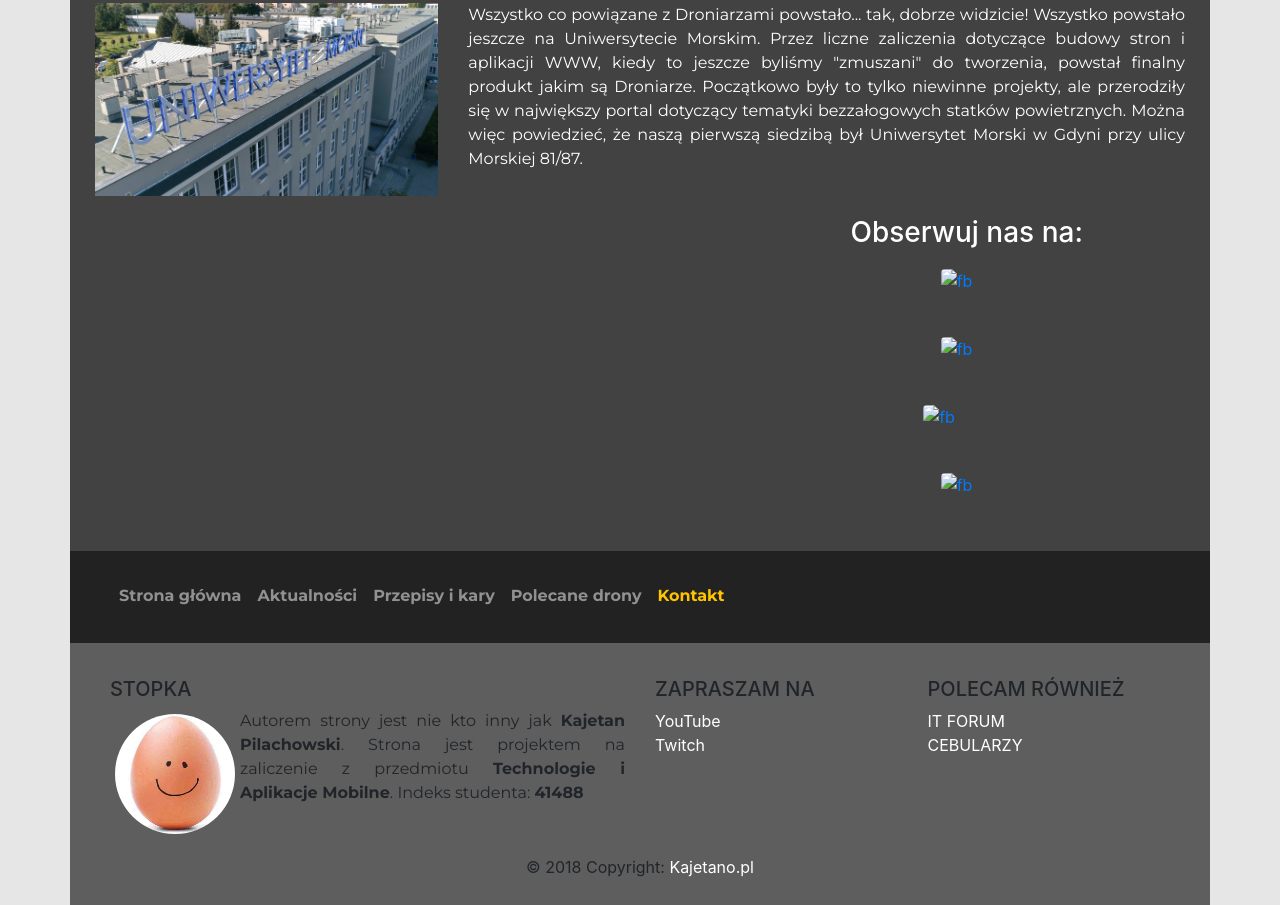
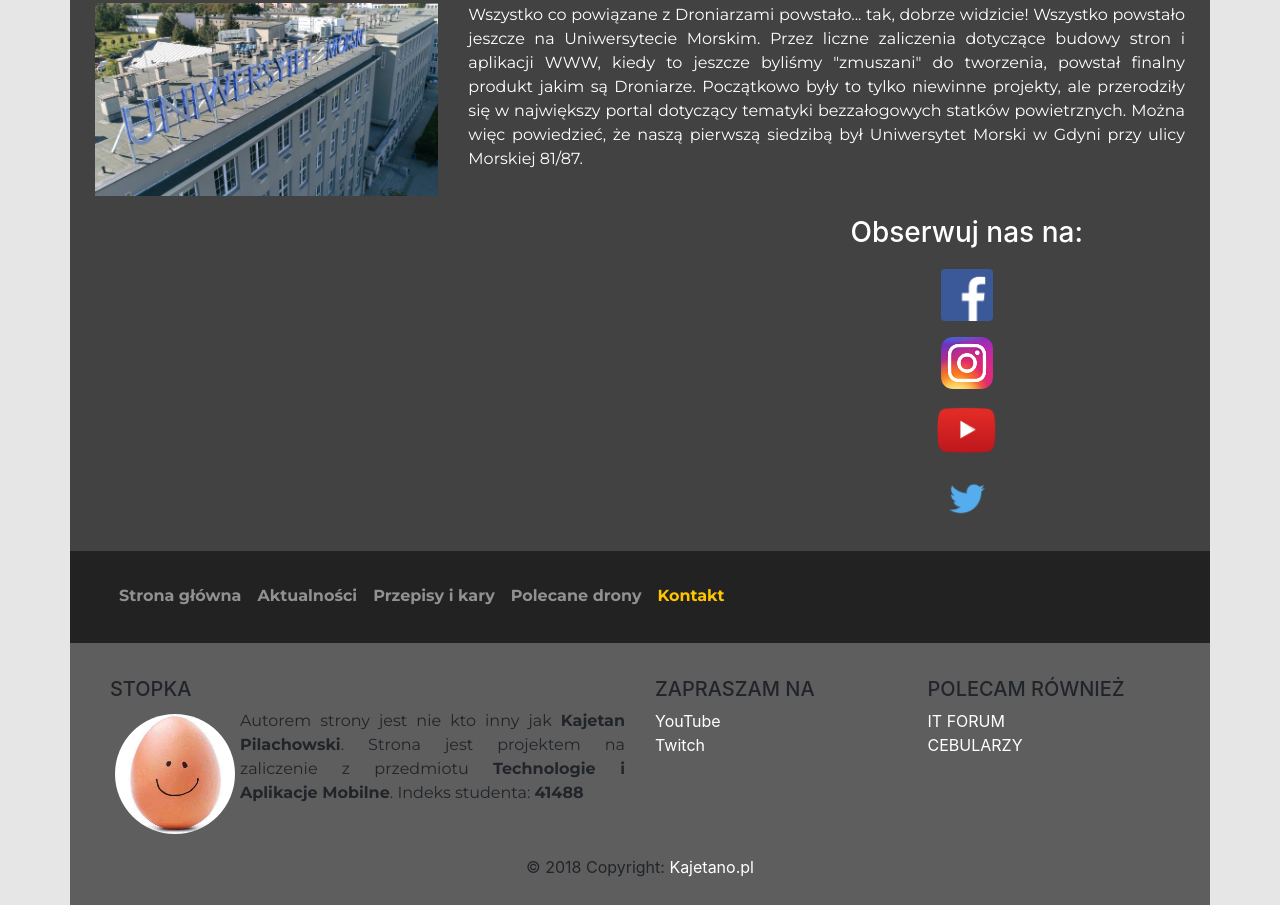
Before and after one commit to Kajotan/droniarze, a plain HTML site: page kontakt.html in a window 1280 px wide. Shown: the part 863-1768 px from the top of the page. Drawn offline with nearby package versions, Linux system fonts and the light colour scheme; a script that the page names is missing.

Commit message:
Update kontakt.html

```diff
--- a/kontakt.html
+++ b/kontakt.html
@@ -104,10 +104,10 @@
 					<!-- SOCIAL -->
 
         <div class="col-lg-3"> <h3>Obserwuj nas na:</h3>
-				<p class="text-white">  <a href="https://www.facebook.com/"><img class="rounded mx-auto d-block " height="52" width="52" src="obrazy/fb.png" alt="fb"></a></p>
-				<p class="text-white"> <a href="https://www.instagram.com/"><img class="rounded mx-auto d-block " height="52" width="52" src="obrazy/insta.png" alt="fb"></a></p>
-			<p class="text-white"> 	<a href="https://www.youtube.com/"><img class="rounded mx-auto d-block " height="52" width="87" src="obrazy/yt.png" alt="fb"></a></p>
-				<p class="text-white"> 	<a href="https://www.twitter.com/"><img class="rounded mx-auto d-block " height="52" width="52" src="obrazy/twitter.png" alt="fb"></a></p>
+				<p class="text-white">  <a href="https://www.facebook.com/"><img class="rounded mx-auto d-block " height="52" width="52" src="fb.png" alt="fb"></a></p>
+				<p class="text-white"> <a href="https://www.instagram.com/"><img class="rounded mx-auto d-block " height="52" width="52" src="insta.png" alt="fb"></a></p>
+			<p class="text-white"> 	<a href="https://www.youtube.com/"><img class="rounded mx-auto d-block " height="52" width="87" src="yt.png" alt="fb"></a></p>
+				<p class="text-white"> 	<a href="https://www.twitter.com/"><img class="rounded mx-auto d-block " height="52" width="52" src="twitter.png" alt="fb"></a></p>
 				</div>
     </div>
 			<div class="row row2">
```
